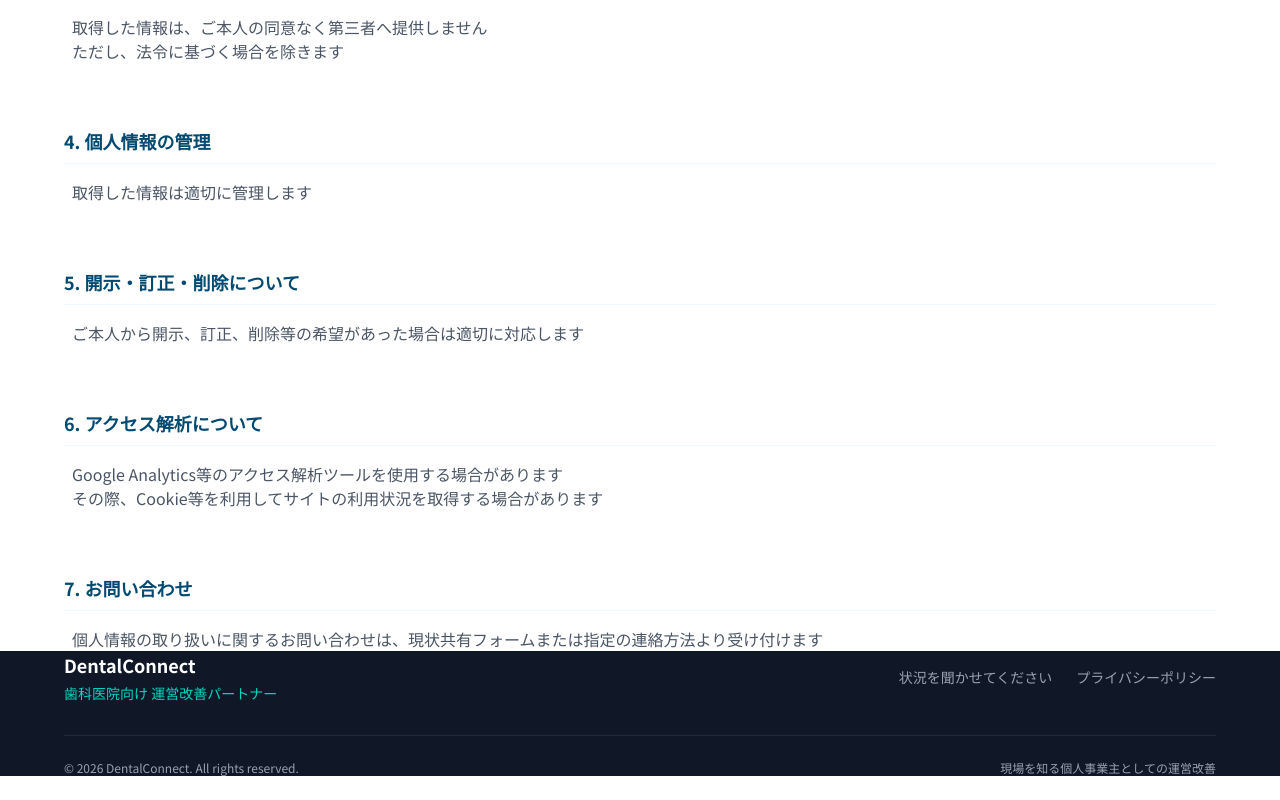
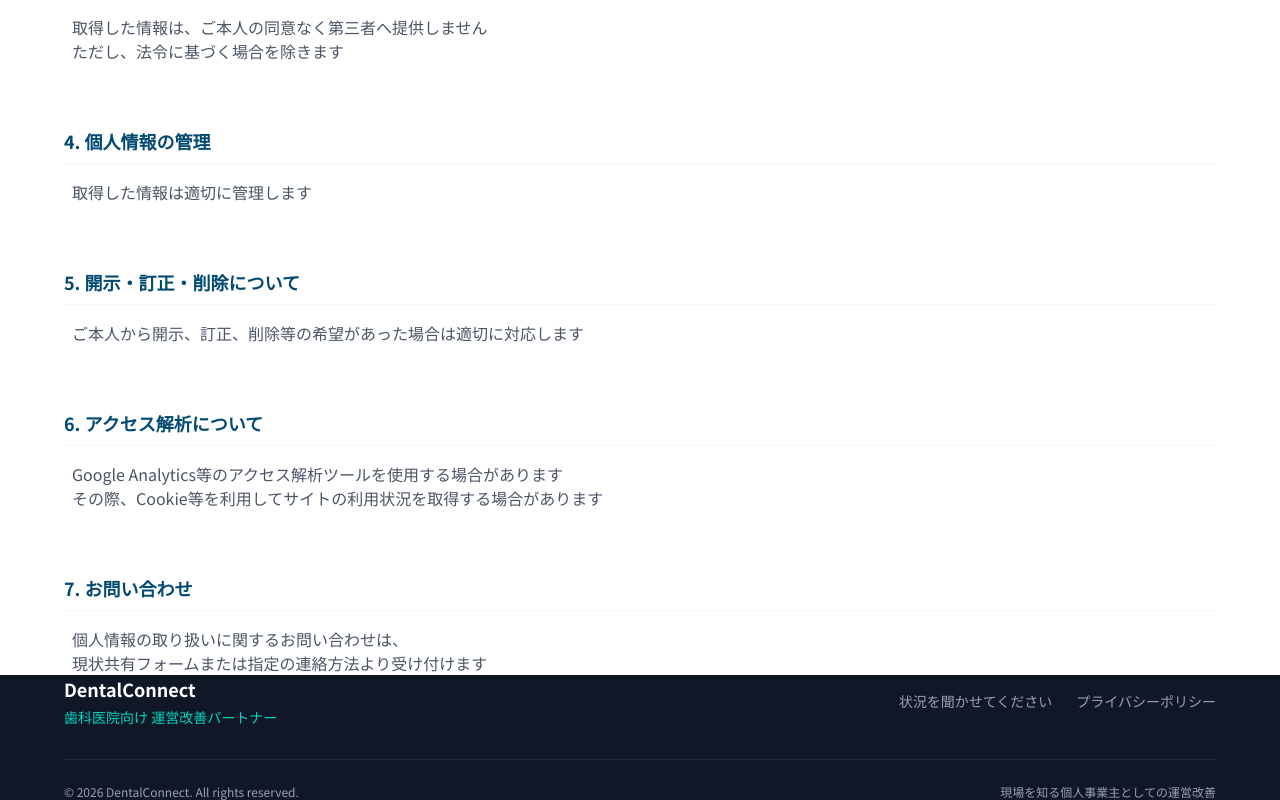
Before and after one commit to uw1g48h31wj4xxa33ffa-eng/reserve-pro-dashboard, a Next.js app in the folder LP/dental-lp/: page /privacy in a window 1280 px wide. Shown: the part 836-1636 px from the top of the page. Before the commit the page ends 1612 px from the top, so only its background shows below. Built offline with nearby package versions, Linux system fonts and the light colour scheme.

Commit message:
Add line break to privacy policy section 7

```diff
--- a/LP/dental-lp/app/privacy/page.tsx
+++ b/LP/dental-lp/app/privacy/page.tsx
@@ -75,7 +75,8 @@ export default function PrivacyPage() {
           <section className="space-y-4">
             <h2 className="text-lg font-bold text-sky-900 border-b border-sky-50 pb-2">7. お問い合わせ</h2>
             <p className="text-sm md:text-base text-gray-600 pl-2">
-              個人情報の取り扱いに関するお問い合わせは、現状共有フォームまたは指定の連絡方法より受け付けます
+              個人情報の取り扱いに関するお問い合わせは、<br />
+              現状共有フォームまたは指定の連絡方法より受け付けます
             </p>
           </section>
 
```
